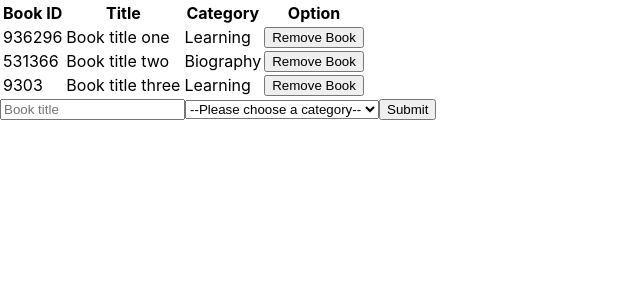
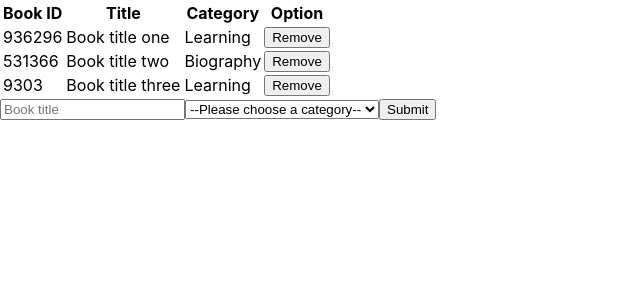
Before and after one commit to SarvarKh/Bookstore-CMS, a React (Create React App) app: page / in a window 1280 px wide. Shown: the top 300 px of the page, without its empty margins (0-640 px from the left). Built offline with nearby package versions, Linux system fonts and the light colour scheme.

Commit message:
Fix issue with removeBook logic

```diff
--- a/src/components/Book.js
+++ b/src/components/Book.js
@@ -1,15 +1,17 @@
 import React from 'react';
 import PropTypes from 'prop-types';
 
-const Book = ({ book }) => (
-  <>
+const Book = ({ book, handleRemove }) => (
+  <tr>
     <td>{book.id}</td>
     <td>{book.title}</td>
     <td>{book.category}</td>
-  </>
+    <button onClick={() => handleRemove(book)} type="submit">Remove</button>
+  </tr>
 );
 
 export default Book;
 Book.propTypes = {
   book: PropTypes.instanceOf(Object).isRequired,
+  handleRemove: PropTypes.func.isRequired,
 };
--- a/src/containers/BooksList.js
+++ b/src/containers/BooksList.js
@@ -2,8 +2,14 @@ import React from 'react';
 import { connect } from 'react-redux';
 import PropTypes from 'prop-types';
 import Book from '../components/Book';
+import { removeBook } from '../actions/index';
 
-const BooksList = ({ books }) => (
+const BooksList = ({ books, removeBook }) => {
+  const handleRemoveBook = (book) => {
+    removeBook(book);
+  };
+
+  return (
     <table>
       <tr>
         <th>Book ID</th>
@@ -11,20 +17,26 @@ const BooksList = ({ books }) => (
         <th>Category</th>
         <th>Option</th>
       </tr>
-    {books.map((book) => (
-      <tr key={book.id}>
-        <Book book={book} />
-        <button type="button">Remove Book</button>
-      </tr>
+      {books.map((abook) => (
+        <Book handleRemove={handleRemoveBook} book={abook} key={abook.id} />
       ))}
     </table>
   );
+};
 
 function mapStateToProps(state) {
-  return state;
+  return ({
+    books: state.books,
+  });
 }
 
-export default connect(mapStateToProps)(BooksList);
+const mapDispatchToProps = (dispatch) => ({
+  removeBook: (book) => dispatch(removeBook(book)),
+});
+
 BooksList.propTypes = {
   books: PropTypes.instanceOf(Array).isRequired,
+  removeBook: PropTypes.func.isRequired,
 };
+
+export default connect(mapStateToProps, mapDispatchToProps)(BooksList);
--- a/src/index.js
+++ b/src/index.js
@@ -27,7 +27,13 @@ const initialState = {
   ],
 };
 
-const store = createStore(rootReducer, initialState);
+/* eslint-disable no-underscore-dangle */
+const store = createStore(
+  rootReducer,
+  initialState,
+  window.__REDUX_DEVTOOLS_EXTENSION__ && window.__REDUX_DEVTOOLS_EXTENSION__(),
+);
+/* eslint-enable */
 
 ReactDOM.render(
   <Provider store={store}>
--- a/src/reducers/books.js
+++ b/src/reducers/books.js
@@ -7,7 +7,7 @@ const bookReducer = (state = [], action) => {
     case CREATE_BOOK:
       return [...state, action.book];
     case REMOVE_BOOK:
-      return [...state.filter((book) => book.index !== action.book)];
+      return state.filter((book) => book !== action.book);
 
     default:
       return state;
```
Lines whose indentation alone changed are shown as unchanged.
